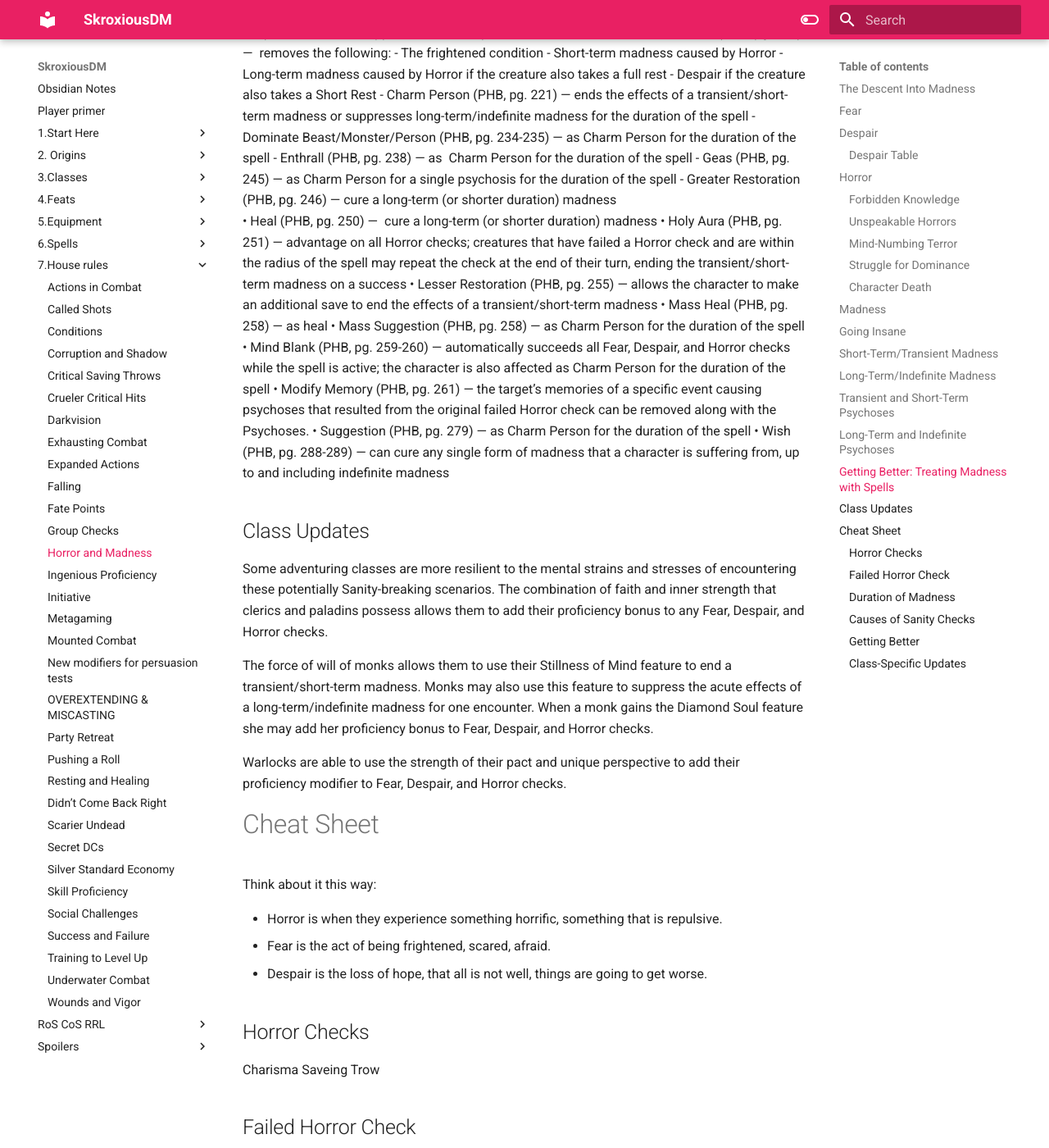
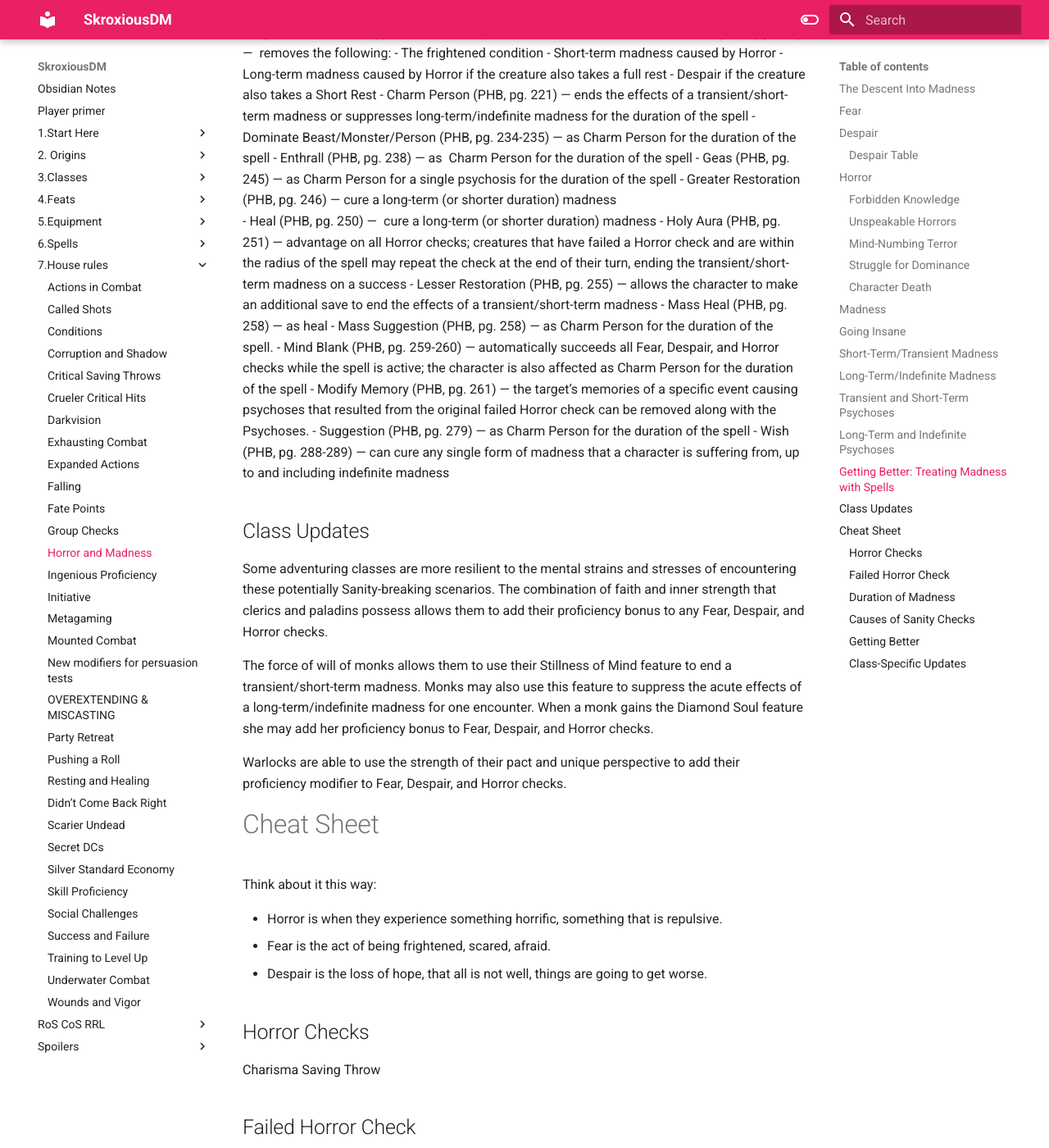
Before and after one commit to SkroxiousDM/SkroxiousDM, an MkDocs documentation site: the page built from docs/7.House_rules/Horror_and_Madness.md, in a window 1280 px wide and 1400 px high, scrolled down 11661 px. Shown: the whole window at 82% size. Built offline with MkDocs 1.6.1 and Material for MkDocs 9.7.7, drawn with Linux system fonts in a browser that asks for light colours; some of the changed text lies outside the part shown.

Commit message:
vault backup: 2023-10-29 22:04:42

```diff
--- a/docs/7.House_rules/Horror_and_Madness.md
+++ b/docs/7.House_rules/Horror_and_Madness.md
@@ -191,15 +191,15 @@ A player cannot choose to fail a save against any of the following spells.
 - Enthrall (PHB, pg. 238) — as  Charm Person for the duration of the spell
 - Geas (PHB, pg. 245) — as Charm Person for a single psychosis for the duration of the spell
 - Greater Restoration (PHB, pg. 246) — cure a long-term (or shorter duration) madness
-• Heal (PHB, pg. 250) —  cure a long-term (or shorter duration) madness
-• Holy Aura (PHB, pg. 251) — advantage on all Horror checks; creatures that have failed a Horror check and are within the radius of the spell may repeat the check at the end of their turn, ending the transient/short-term madness on a success
-• Lesser Restoration (PHB, pg. 255) — allows the character to make an additional save to end the effects of a transient/short-term madness
-• Mass Heal (PHB, pg. 258) — as heal
-• Mass Suggestion (PHB, pg. 258) — as Charm Person for the duration of the spell
-• Mind Blank (PHB, pg. 259-260) — automatically succeeds all Fear, Despair, and Horror checks while the spell is active; the character is also affected as Charm Person for the duration of the spell
-• Modify Memory (PHB, pg. 261) — the target’s memories of a specific event causing psychoses that resulted from the original failed Horror check can be removed along with the Psychoses.
-• Suggestion (PHB, pg. 279) — as Charm Person for the duration of the spell
-• Wish (PHB, pg. 288-289) — can cure any single form of madness that a character is suffering from, up to and including indefinite madness
+- Heal (PHB, pg. 250) —  cure a long-term (or shorter duration) madness
+- Holy Aura (PHB, pg. 251) — advantage on all Horror checks; creatures that have failed a Horror check and are within the radius of the spell may repeat the check at the end of their turn, ending the transient/short-term madness on a success
+- Lesser Restoration (PHB, pg. 255) — allows the character to make an additional save to end the effects of a transient/short-term madness
+- Mass Heal (PHB, pg. 258) — as heal
+- Mass Suggestion (PHB, pg. 258) — as Charm Person for the duration of the spell.
+- Mind Blank (PHB, pg. 259-260) — automatically succeeds all Fear, Despair, and Horror checks while the spell is active; the character is also affected as Charm Person for the duration of the spell
+- Modify Memory (PHB, pg. 261) — the target’s memories of a specific event causing psychoses that resulted from the original failed Horror check can be removed along with the Psychoses.
+- Suggestion (PHB, pg. 279) — as Charm Person for the duration of the spell
+- Wish (PHB, pg. 288-289) — can cure any single form of madness that a character is suffering from, up to and including indefinite madness
 
 ## Class Updates
 
@@ -219,7 +219,7 @@ Think about it this way:
 
 ## Horror Checks
 
- Charisma Saveing Trow
+ Charisma Saving Throw
 
 ## Failed Horror Check
 
```
Also changed, not shown: other parts of docs/7.House_rules/Horror_and_Madness.md (+2 -0 lines).
